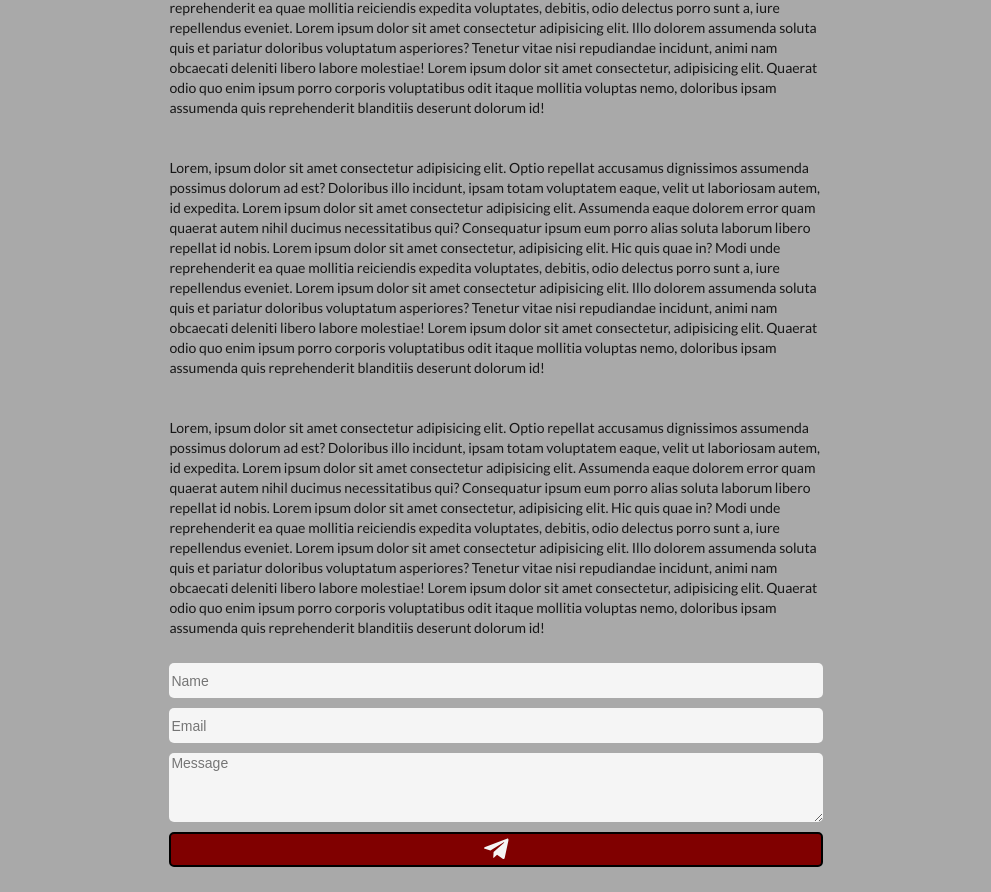
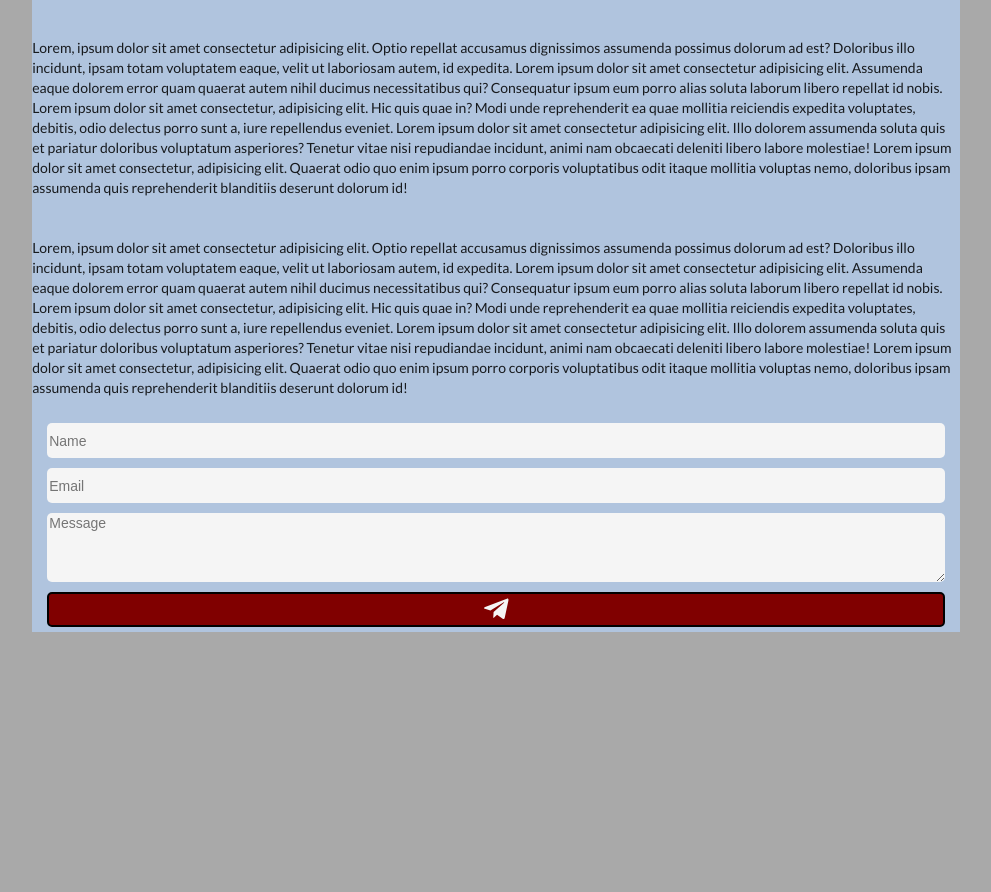
Before and after one commit to tldav/portfolio, a React (Create React App) app: page / in a window 1280 px wide. Shown: the part 760-1652 px from the top of the page, without its empty margins (144-1135 px from the left). After the commit the page ends 1412 px from the top, so only its background shows below. Built offline with nearby package versions, Linux system fonts and the light colour scheme.

Commit message:
added media query breakpoints for the left and right columns and side nav

```diff
--- a/src/App.jsx
+++ b/src/App.jsx
@@ -17,9 +17,8 @@ const App = () => {
 				<Temp />
 				<Temp />
 				<Temp />
-				<div className="contact-container">
-					<Contact className="contact-left" />
-				</div>
+
+				<Contact />
 			</div>
 			<div className="right">
 				<SideNav />
--- a/src/components/Contact.jsx
+++ b/src/components/Contact.jsx
@@ -25,7 +25,7 @@ const Contact = () => {
 	};
 
 	return (
-		<div className="contact" id="contact">
+		<div className="container" id="contact">
 			<form
 				className="contact-form"
 				onSubmit={submitForm}
--- a/src/components/Tools.jsx
+++ b/src/components/Tools.jsx
@@ -21,7 +21,7 @@ const Tools = () => {
 				<li>stuff</li>
 				<li>stuff</li>
 			</ul>
-			<div className="row fa-icons">
+			<div className="row fa-icons d-flex">
 				<div className="col-md-3 col-6">
 					<FontAwesomeIcon
 						icon={faJs}
--- a/src/stylesheets/App.css
+++ b/src/stylesheets/App.css
@@ -1,5 +1,25 @@
 body {
+	/* background-color: lightsteelblue; */
 	background-color: darkgray;
+}
+
+::-webkit-scrollbar {
+	width: 10px;
+}
+
+::-webkit-scrollbar-track-piece {
+	background-color: #fff;
+}
+
+::-webkit-scrollbar-thumb {
+	background-color: #cbcbcb;
+	outline: 2px solid #fff;
+	outline-offset: -2px;
+	border: 0.1px solid #b7b7b7;
+}
+
+::-webkit-scrollbar-thumb:hover {
+	background-color: #909090;
 }
 
 html {
@@ -13,18 +33,13 @@ html {
 .left {
 	width: 40%;
 }
-
-.mid {
-	max-width: 55rem;
-	padding: 20px;
-}
-
 .right {
 	width: 40%;
 }
 
-.contact-container {
-	/* width: 50%; */
+.mid {
+	max-width: 80rem;
+	padding: 20px;
 }
 
 .me {
@@ -34,6 +49,7 @@ html {
 
 .temp {
 	padding: 20px 0;
+	background-color: lightsteelblue;
 }
 
 .side-nav {
@@ -71,13 +87,17 @@ html {
 	color: #8cc84b;
 }
 
+.fa-icons {
+	background-color: maroon;
+}
+
+#contact {
+	background-color: lightsteelblue;
+}
+
 .contact-form {
 	display: flex;
 	flex-flow: column;
-}
-
-.fa-icons {
-	background-color: maroon;
 }
 
 .contact-form input,
@@ -117,3 +137,23 @@ button:focus {
 
 
 */
+
+@media (max-width: 768px) {
+	.left,
+	.right {
+		display: none;
+	}
+	.mid {
+		width: 100%;
+	}
+}
+
+@media (max-width: 1280px) {
+	.left,
+	.right {
+		width: 15%;
+	}
+	.side-nav {
+		display: none;
+	}
+}
```
